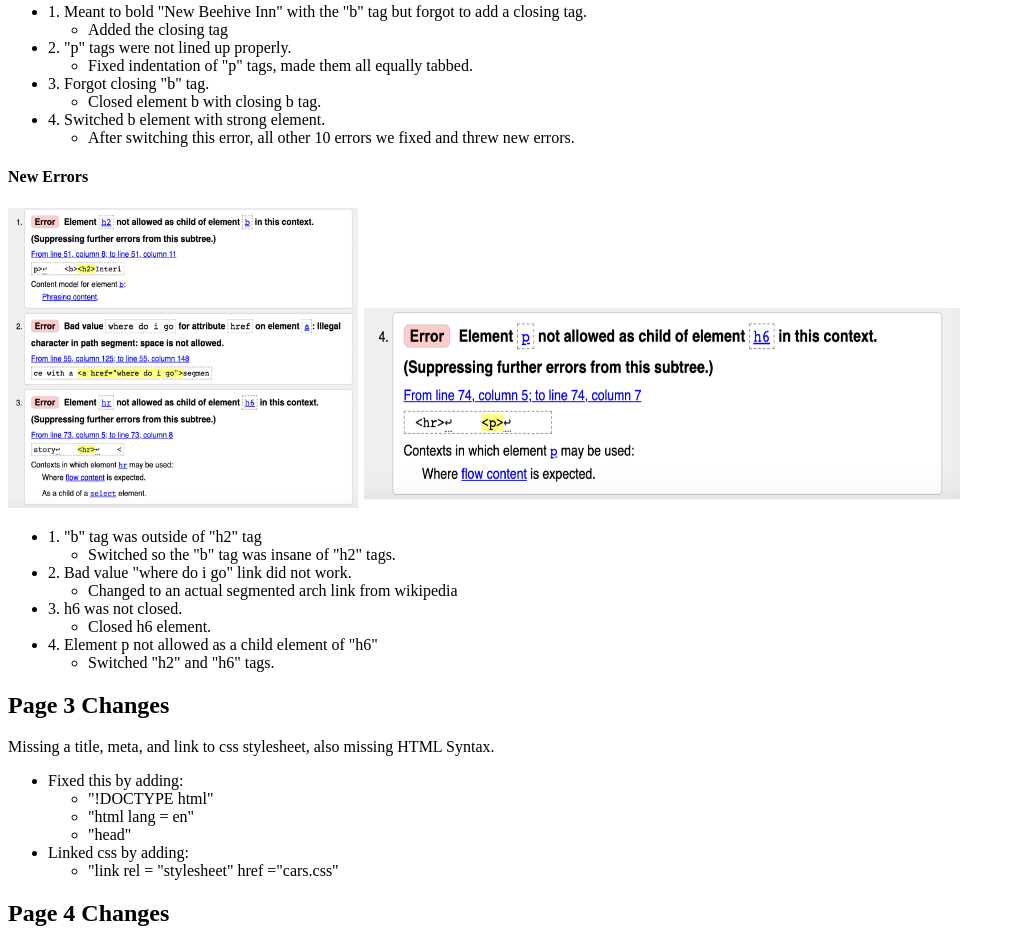
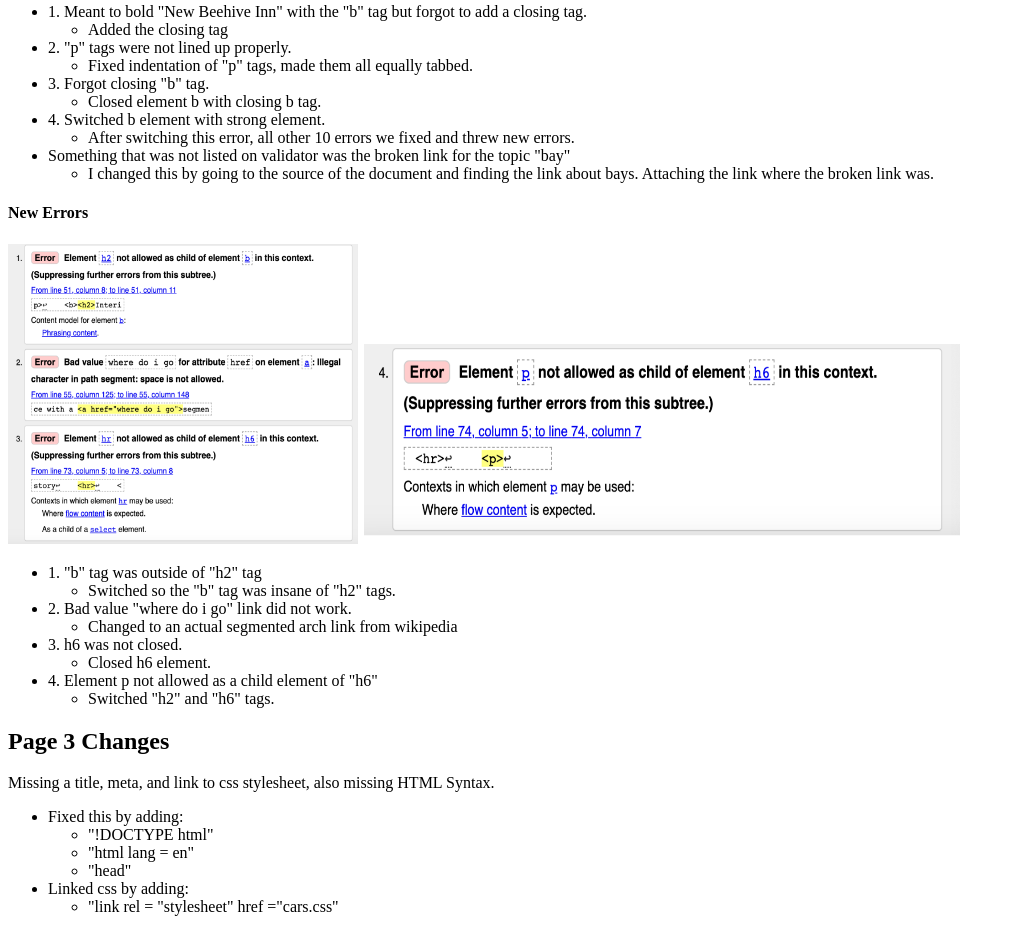
Before and after one commit to avkn4998/avkn4998.github.io, a plain HTML site: page html-midterm/page5.html in a window 1280 px wide. Shown: the part 1147-2080 px from the top of the page, without its empty margins (0-1015 px from the left). Drawn offline with Linux system fonts and the light colour scheme.

Commit message:
FINAL UPDATES!!!

```diff
--- a/html-midterm/page5.html
+++ b/html-midterm/page5.html
@@ -34,7 +34,7 @@
         <li>Once I added the closing table bracket the errors switched to:</li>
     </ul>
     </li>
-    <li><img src="img/Page1Errors2.png" alt="Page 1 Errors 2"width ="400" height="200"></li>
+    <li><img src="img/Page1Errors2.png" alt="Page 1 Errors 2" width ="400" height="200"></li>
         <li>3. Language wasn't clarified
     <ul>
         <li>Added lang = "en" to opening html bracket</li>
@@ -47,7 +47,7 @@
 <p> When originally running through the validator, 15 errors appeared. After changing Errors 1-5, a new set of errors showed up. </p>
 
 <h4>Errors 1 through 5</h4>
-<img src="img/page2errors1.png" alt="Page 2 Errors 1"width ="350" height="300">
+<img src="img/page2errors1.png" alt="Page 2 Errors 1" width ="350" height="300">
 
 <ul>
         <li>1. Meant to bold "New Beehive Inn" with the "b" tag but forgot to add a closing tag.
@@ -70,11 +70,16 @@
         <li>After switching this error, all other 10 errors we fixed and threw new errors. </li>
     </ul>
     </li>
+        <li>Something that was not listed on validator was the broken link for the topic "bay"
+    <ul>
+        <li> I changed this by going to the source of the document and finding the link about bays. Attaching the link where the broken link was. </li>
+    </ul>
+    </li>
 </ul>
 
 <h4>New Errors</h4>
-<img src="img/pg2newerrors1.png" alt="Page 2 New Errors"width ="350" height="300">
-<img src="img/pg2newerrors2.png" alt ="Page 2 New Errors"width ="600" height="200">
+<img src="img/pg2newerrors1.png" alt="Page 2 New Errors" width ="350" height="300">
+<img src="img/pg2newerrors2.png" alt ="Page 2 New Errors" width ="600" height="200">
 
 <ul>
     <li>1. "b" tag was outside of "h2" tag
@@ -122,8 +127,8 @@
 
 
 <h2>Page 4 Changes</h2>
-<img src="img/pg4errors1.png" alt="Page 4 Errors 1"width ="400" height="400">
-<img src="img/pg4errors2.png" alt="Page 4 Errors 2"width ="600" height="100">
+<img src="img/pg4errors1.png" alt="Page 4 Errors 1" width ="400" height="400">
+<img src="img/pg4errors2.png" alt="Page 4 Errors 2" width ="600" height="100">
 
 <ul>
     <li>For errors 1-4: Missing the alt attribute to all "img"
```
Also changed, not shown: html-midterm/page2.html (+2 -2 lines).
